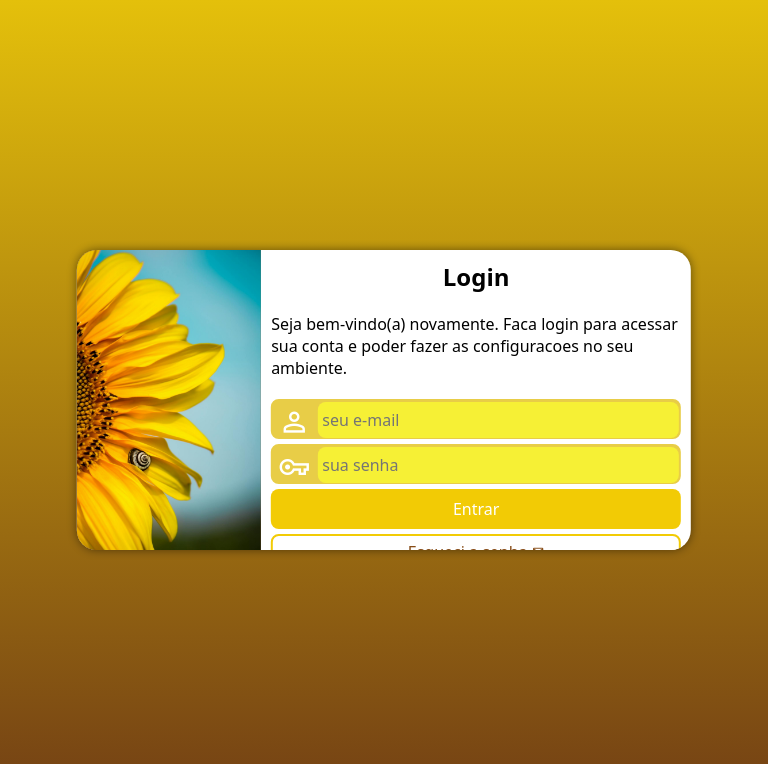
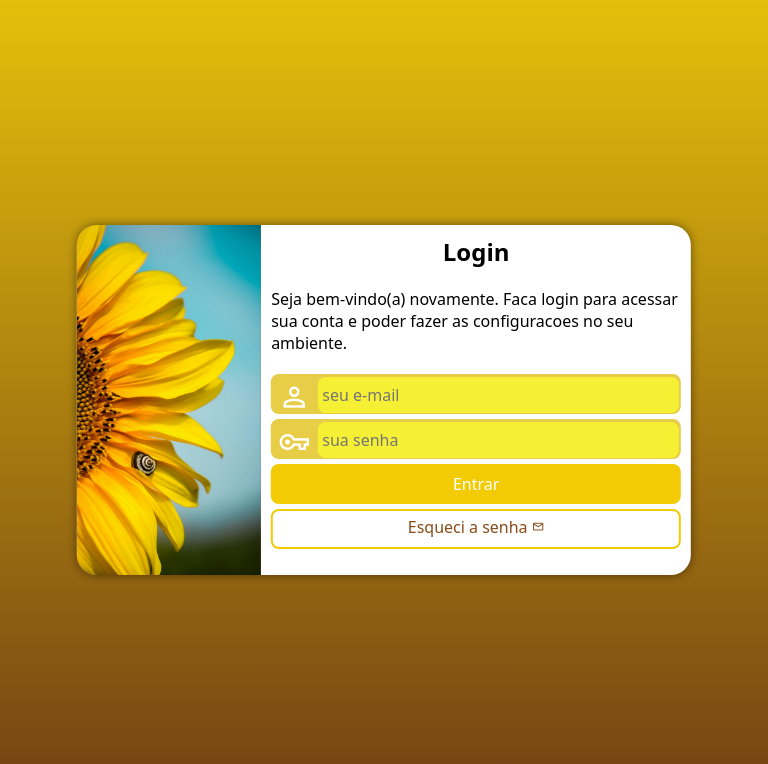
Before and after one commit to Sousaj05/projeto-login, a plain HTML site: page index.html in a window 768 px wide. Drawn offline with nearby package versions, Linux system fonts and the light colour scheme.

Commit message:
resolvendo o height no celular

```diff
--- a/estilo/media-query.css
+++ b/estilo/media-query.css
@@ -7,7 +7,7 @@
 
     section#login {
         width: 80vW;
-        height: 300px;
+        height: 350px;
     }
 
     section#login > div#imagem {
--- a/estilo/style.css
+++ b/estilo/style.css
@@ -33,7 +33,7 @@ section#login {
 
     background-color: white;
     width: 260px;
-    height: 530px;
+    height: 570px;
     border-radius: 20px;
     box-shadow: 0px 0px 10px rgba(0, 0, 0, 0.485);
 
```
